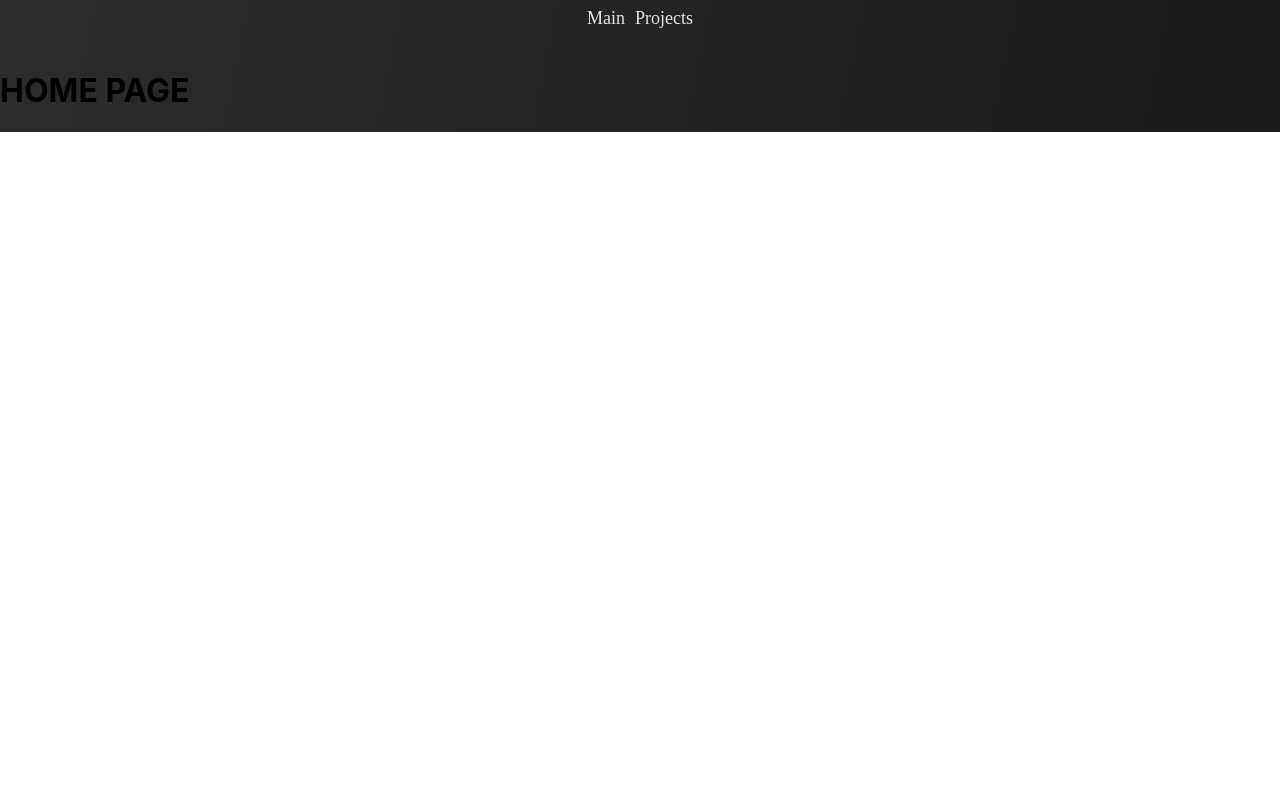
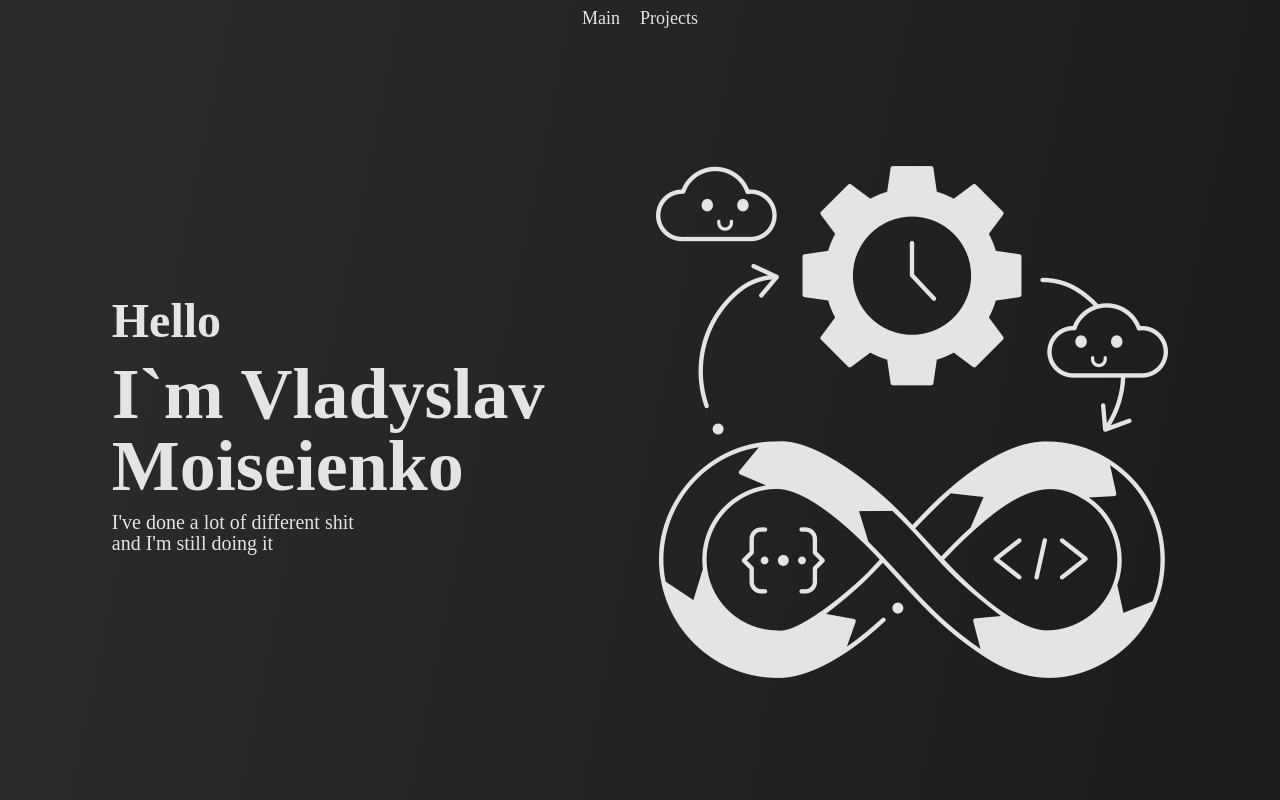
Before and after one commit to Wampirs/Wampirs.github.io, a React (Create React App) app: page /#/ in a window 1280 px wide. Built offline with nearby package versions, Linux system fonts and the light colour scheme.

Commit message:
base main page

```diff
--- /dev/null
+++ b/public/index.css
@@ -0,0 +1,10 @@
+body,html {
+    width:100%;
+    height:100%;
+}
+
+.root {
+    background: linear-gradient(101.56deg, #2C2C2C 1.56%, #1C1C1C 95.55%);
+    width: 100%;
+    height: 100%;
+}
--- a/public/index.html
+++ b/public/index.html
@@ -10,34 +10,13 @@
       content="Web site created using create-react-app"
     />
     <link rel="apple-touch-icon" href="%PUBLIC_URL%/logo192.png" />
-    <!--
-      manifest.json provides metadata used when your web app is installed on a
-      user's mobile device or desktop. See https://developers.google.com/web/fundamentals/web-app-manifest/
-    -->
     <link rel="manifest" href="%PUBLIC_URL%/manifest.json" />
-    <!--
-      Notice the use of %PUBLIC_URL% in the tags above.
-      It will be replaced with the URL of the `public` folder during the build.
-      Only files inside the `public` folder can be referenced from the HTML.
-
-      Unlike "/favicon.ico" or "favicon.ico", "%PUBLIC_URL%/favicon.ico" will
-      work correctly both with client-side routing and a non-root public URL.
-      Learn how to configure a non-root public URL by running `npm run build`.
-    -->
+    <link rel="stylesheet" href="index.css"/>
     <title>React App</title>
   </head>
   <body>
     <noscript>You need to enable JavaScript to run this app.</noscript>
-    <div id="root"></div>
-    <!--
-      This HTML file is a template.
-      If you open it directly in the browser, you will see an empty page.
+    <div id="root" class="root"></div>
 
-      You can add webfonts, meta tags, or analytics to this file.
-      The build step will place the bundled scripts into the <body> tag.
-
-      To begin the development, run `npm start` or `yarn start`.
-      To create a production bundle, use `npm run build` or `yarn build`.
-    -->
   </body>
 </html>
--- a/src/Pages/Home/Home.css
+++ b/src/Pages/Home/Home.css
@@ -1,3 +1,46 @@
 .HomeDiv {
-    margin-top:50px;
+    width:100%;
+    height:100%;
 }
+
+.FirstScreen{
+    height:100%;
+    display:flex;
+    flex-direction:row;
+    justify-content:space-evenly;
+    align-items:center
+
+
+}
+.IntroText {
+    font-family: 'NEXT ART';
+    font-style: normal;
+    display: flex;
+    flex-direction:column;
+    align-items:flex-start;
+    color: #E4E4E4;
+
+}
+    .IntroText h1 {
+        font-weight: 700;
+        font-size: 72px;
+        line-height: 72px;
+        margin-block-start: 0;
+        margin-block-end: 10px;
+    }
+
+    .IntroText h2 {
+        font-weight: 600;
+        font-size: 48px;
+        line-height: 54px;
+        margin-block-end: 10px;
+        margin-block-start: 0;
+    }
+
+    .IntroText p {
+        font-weight: 300;
+        font-size: 20px;
+        line-height: 21px;
+        margin-block-start: 0;
+        margin-block-end: 0;
+    }
--- a/src/Pages/Home/Home.tsx
+++ b/src/Pages/Home/Home.tsx
@@ -1,12 +1,22 @@
 import React from 'react';
 import './Home.css';
+import loopImg from './Resources/Loop.png';
 
 function Home() {
     return (
         <div className="HomeDiv">
-        <h1>
-        HOME PAGE
-        </h1>
+            <div className="FirstScreen">
+                <div className="IntroText">
+                    <h2>Hello</h2>
+                    <h1>I`m Vladyslav <br />
+                        Moiseienko</h1>
+                    <p>I've done a lot of different shit<br />
+                        and I'm still doing it</p>
+                </div>
+                <div>
+                    <img className="LoopImg" src={loopImg} />
+                </div>
+            </div>
        </div>
   );
 }
--- a/src/Pages/Layout/Layout.css
+++ b/src/Pages/Layout/Layout.css
@@ -2,8 +2,14 @@
     display: flex;
     flex-direction: column;
     width: 100%;
-    height:100%;
-    background: linear-gradient(101.56deg, #2C2C2C 1.56%, #1C1C1C 95.55%);
+    height: 100%;
+}
+.PlaceHolder {
+    height:50px;
+    position: static;
+    top:0;
+    left:0;
+    width:100%;
 }
 
 .NavBar {
@@ -18,7 +24,7 @@
 }
 
 .NavItem {
-    margin: 0px 5px 0px 5px;
+    margin: 0px 10px 0px 10px;
     text-decoration-line: none;
     display: flex;
     flex-direction: column;
@@ -28,7 +34,7 @@
     .NavItem p {
         font-family: 'Arodora Pro';
         font-style: normal;
-        font-weight: 300;
+        font-weight: 100;
         font-size: 18px;
         line-height: 21px;
         display: flex;
--- a/src/Pages/Layout/Layout.tsx
+++ b/src/Pages/Layout/Layout.tsx
@@ -16,6 +16,7 @@ const NavBar = (Navigation: { NavItems:Array<{ name: string, path: string, compo
             <nav className="NavBar">
                 <CreateNavLinks/>
             </nav>
+            <div className="PlaceHolder"/>
             <Outlet />
         </div>
     )
```
Also changed, not shown: src/Pages/Home/Resources/Loop.png (added), 1 other file (tests, documents, lock files or other folders).
